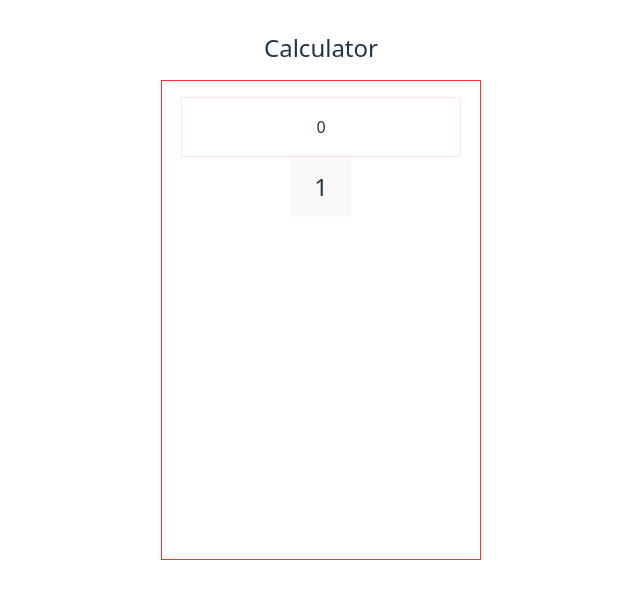
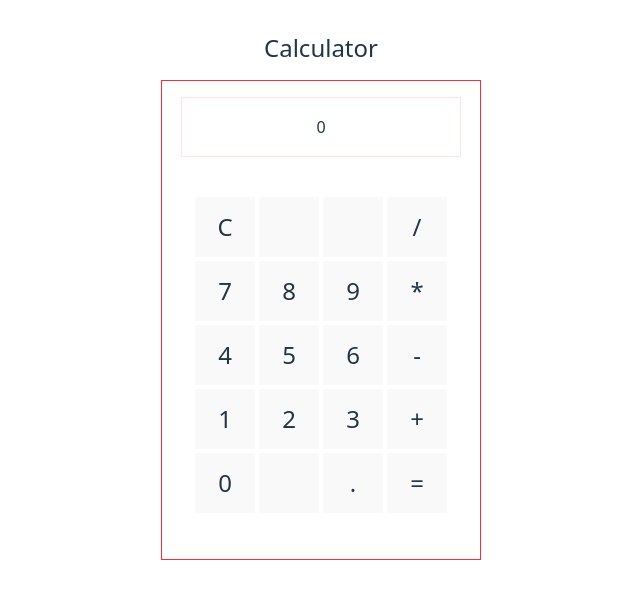
Before and after one commit to mrborek/calculator-app-react, a React (Vite) app: page / in a window 1280 px wide. Shown: the top 598 px of the page, without its empty margins (319-959 px from the left). Built offline with nearby package versions, Linux system fonts and the light colour scheme; what @mrborek/calculator-lib would draw is missing.

Commit message:
Calculator component

```diff
--- a/src/App.tsx
+++ b/src/App.tsx
@@ -1,24 +1,15 @@
 import { useState } from "react";
 import "./App.css";
 
-import Calculator from "@mrborek/calculator-lib";
-import CalcButton from "./components/CalcButton.tsx";
-import Case from "./components/Case.tsx";
-import Display from "./components/Display.tsx";
+import CalculatorLib from "@mrborek/calculator-lib";
+import Calculator from "./components/Calculator.tsx";
 
-const calculator = new Calculator();
+const calculator = new CalculatorLib();
 const CALCULATOR_OPERANDS = { first: 1, second: 2 };
 
 function App() {
   const [count, setCount] = useState(0);
 
-  const buttons = [
-    ["C", "", "", "/"],
-    ["7", "8", "9", "*"],
-    ["4", "5", "6", "-"],
-    ["1", "2", "3", "+"],
-    ["0", "", ".", "="],
-  ];
 
   const calculateAndSetCount = () => {
     const result = calculator.add(
@@ -33,21 +24,7 @@ function App() {
       <section className="max-w-3xl mx-auto h-full mt-8">
         <h1 className="text-center text-2xl">Calculator</h1>
         <div className="flex flex-col justify-center items-center mt-4">
-          {false && (
-            <>
-              <button onClick={() => setCount((count) => count + 1)}>
-                count is {count}
-              </button>
-
-              <button onClick={calculateAndSetCount}>calc</button>
-            </>
-          )}
-
-          <Case>
-            <Display className="adf">{count}</Display>
-
-            <CalcButton>1</CalcButton>
-          </Case>
+          <Calculator count={count}/>
         </div>
       </section>
     </>
--- a/src/components/CalcButton.tsx
+++ b/src/components/CalcButton.tsx
@@ -5,5 +5,5 @@ interface CalcButtonProps {
 }
 
 export default function CalcButton({ children }: CalcButtonProps) {
-  return <button className="text-2xl w-[60px] h-[60px]">{children}</button>;
+  return <button className="text-2xl w-[60px] h-[60px] cursor-pointer">{children}</button>;
 }
--- /dev/null
+++ b/src/components/Calculator.tsx
@@ -0,0 +1,44 @@
+import type { ReactNode } from "react";
+
+import CalcButton from "../components/CalcButton.tsx";
+import Case from "../components/Case.tsx";
+import Display from "../components/Display.tsx";
+
+
+interface CalcButtonProps {
+  children?: ReactNode;
+  count: number
+}
+
+export default function Calculator({ count  }: CalcButtonProps) {
+    const buttons = [
+        ["C", "", "", "/"],
+        ["7", "8", "9", "*"],
+        ["4", "5", "6", "-"],
+        ["1", "2", "3", "+"],
+        ["0", "", ".", "="],
+      ];
+
+  return   <Case>
+  <Display className="">{count}</Display>
+
+  <div className="flex gap-1 mt-10 flex-wrap justify-center" style={{maxWidth: '300px'}}>
+  {buttons[0].map(n=>{
+    return <CalcButton>{n}</CalcButton>
+  })}
+  {buttons[1].map(n=>{
+    return <CalcButton>{n}</CalcButton>
+  })}
+  {buttons[2].map(n=>{
+    return <CalcButton>{n}</CalcButton>
+  })}
+  {buttons[3].map(n=>{
+    return <CalcButton>{n}</CalcButton>
+  })}
+    {buttons[4].map(n=>{
+    return <CalcButton>{n}</CalcButton>
+  })}
+  </div>
+
+</Case>
+}
```
